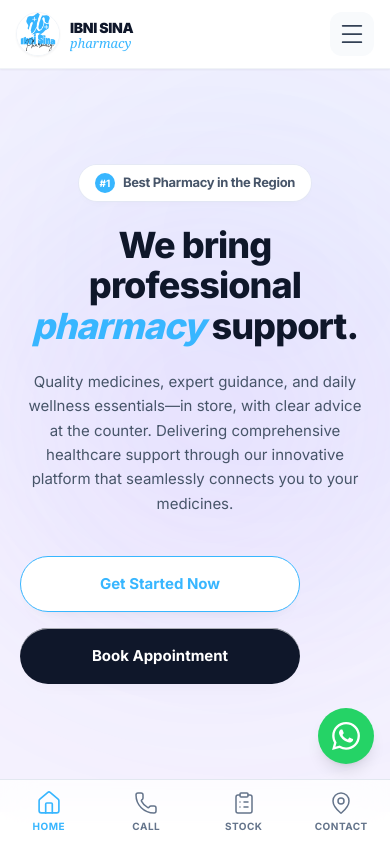
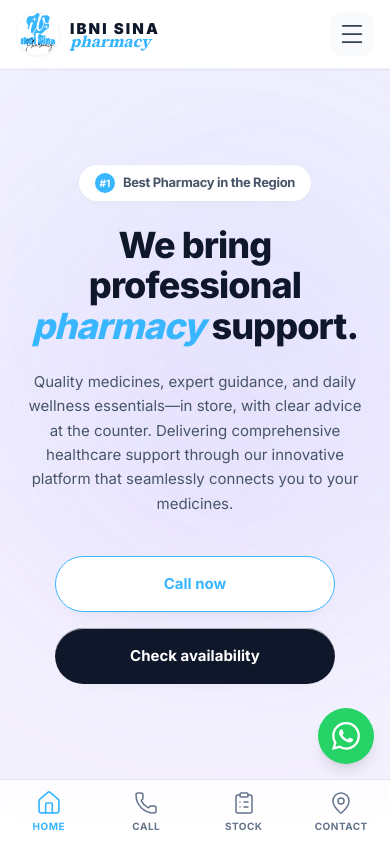
Before and after one commit to miraijaz742-m/IBNISINAPHARMACYWEB, a Next.js app: page / in a window 390 px wide. Shown: the top 844 px of the page. Built offline with nearby package versions, Linux system fonts and the light colour scheme.

Commit message:
ui: professional logo redesign, button text update, and mobile alignment fix

```diff
--- a/src/components/Hero.tsx
+++ b/src/components/Hero.tsx
@@ -57,18 +57,18 @@ export function Hero() {
               platform that seamlessly connects you to your medicines.
             </p>
 
-            <div className="mt-10 flex w-full flex-col gap-4 sm:w-auto sm:flex-row sm:items-center sm:justify-start justify-center">
+            <div className="mt-10 flex w-full flex-col items-center gap-4 sm:w-auto sm:flex-row sm:justify-start">
+              <a
+                href={`tel:${site.phoneE164}`}
+                className="flex min-h-[56px] w-full max-w-[280px] items-center justify-center rounded-full border border-primary bg-white px-8 text-[15px] font-bold text-primary shadow-matte-sm transition hover:bg-primary/5 active:scale-95 sm:w-auto sm:min-w-[180px]"
+              >
+                {heroCopy.ctaCall}
+              </a>
               <a
                 href={availabilityHref}
-                className="flex min-h-[56px] w-full max-w-[280px] items-center justify-center rounded-full border border-primary bg-white px-8 text-[15px] font-bold text-primary shadow-matte-sm transition hover:bg-primary/5 active:scale-95 sm:w-auto sm:min-w-[180px]"
-              >
-                Get Started Now
-              </a>
-              <a
-                href={`tel:${site.phoneE164}`}
                 className="flex min-h-[56px] w-full max-w-[280px] items-center justify-center rounded-full bg-slate-900 px-8 text-[15px] font-bold text-white shadow-matte transition hover:bg-slate-800 active:scale-95 sm:w-auto sm:min-w-[180px]"
               >
-                Book Appointment
+                {heroCopy.ctaAvailability}
               </a>
             </div>
 
--- a/src/components/Navbar.tsx
+++ b/src/components/Navbar.tsx
@@ -3,7 +3,7 @@
 import Image from "next/image";
 import Link from "next/link";
 import { useState } from "react";
-import { availabilityHref, getHeroImageSrc, pageNavGroups, site } from "@/lib/site";
+import { availabilityHref, getHeroImageSrc, heroCopy, pageNavGroups, site } from "@/lib/site";
 import { Phone, Menu, X, ChevronDown } from "lucide-react";
 
 /**
@@ -37,11 +37,11 @@ export function Navbar() {
                     unoptimized
                   />
                 </div>
-                <div className="flex items-baseline gap-1.5 leading-[1.1]">
-                  <span className="text-xl font-black uppercase tracking-tighter text-slate-900">
+                <div className="flex flex-col leading-[0.85] pt-1">
+                  <span className="text-[1.3rem] font-black uppercase tracking-[0.16em] text-slate-900 group-hover:text-primary transition-colors duration-500">
                     Ibni Sina
                   </span>
-                  <span className="font-serif text-[1.1rem] italic leading-none text-primary">
+                  <span className="font-display text-[1.4rem] italic font-bold text-primary leading-none -mt-0.5 group-hover:text-slate-900 transition-colors duration-500">
                     pharmacy
                   </span>
                 </div>
@@ -65,7 +65,7 @@ export function Navbar() {
                 href={availabilityHref}
                 className="rounded-full bg-slate-900 px-6 py-2.5 text-sm font-bold text-white shadow-matte transition hover:bg-slate-800 active:scale-[0.98]"
               >
-                Book Appointment
+                {heroCopy.ctaAvailability}
               </a>
             </div>
           </div>
@@ -93,11 +93,11 @@ export function Navbar() {
                 unoptimized
               />
             </div>
-            <div className="flex flex-col leading-none pt-0.5">
-              <span className="text-[14px] font-black uppercase tracking-tight text-slate-900">
+            <div className="flex flex-col leading-[0.85] pt-1">
+              <span className="text-[15px] font-black uppercase tracking-[0.14em] text-slate-900">
                 Ibni Sina
               </span>
-              <span className="font-serif text-[13px] italic text-primary mt-0.5">
+              <span className="font-display text-[16px] italic font-bold text-primary leading-none -mt-0.5">
                 pharmacy
               </span>
             </div>
@@ -124,7 +124,7 @@ export function Navbar() {
               className="group flex min-h-[64px] w-full items-center justify-center gap-3 rounded-2xl bg-slate-900 text-base font-bold text-white shadow-matte transition active:scale-[0.98]"
               onClick={() => setDrawerOpen(false)}
             >
-              <span>Book Appointment</span>
+              <span>{heroCopy.ctaAvailability}</span>
               <ChevronDown className="h-4 w-4 -rotate-90 text-white/50" />
             </a>
 
--- a/src/components/SiteFooter.tsx
+++ b/src/components/SiteFooter.tsx
@@ -27,7 +27,14 @@ export function SiteFooter() {
                 />
               </div>
             </div>
-            <p className="text-2xl font-black tracking-tight text-white">{site.name}</p>
+            <div className="flex flex-col leading-[0.85] pt-1">
+              <span className="text-[1.8rem] font-black uppercase tracking-[0.16em] text-white">
+                Ibni Sina
+              </span>
+              <span className="font-display text-[2rem] italic font-bold text-primary leading-none -mt-1">
+                pharmacy
+              </span>
+            </div>
             <p className="mt-1 text-sm font-medium text-white/60">{site.tagline}</p>
 
             <div className="mt-6 space-y-3">
```
